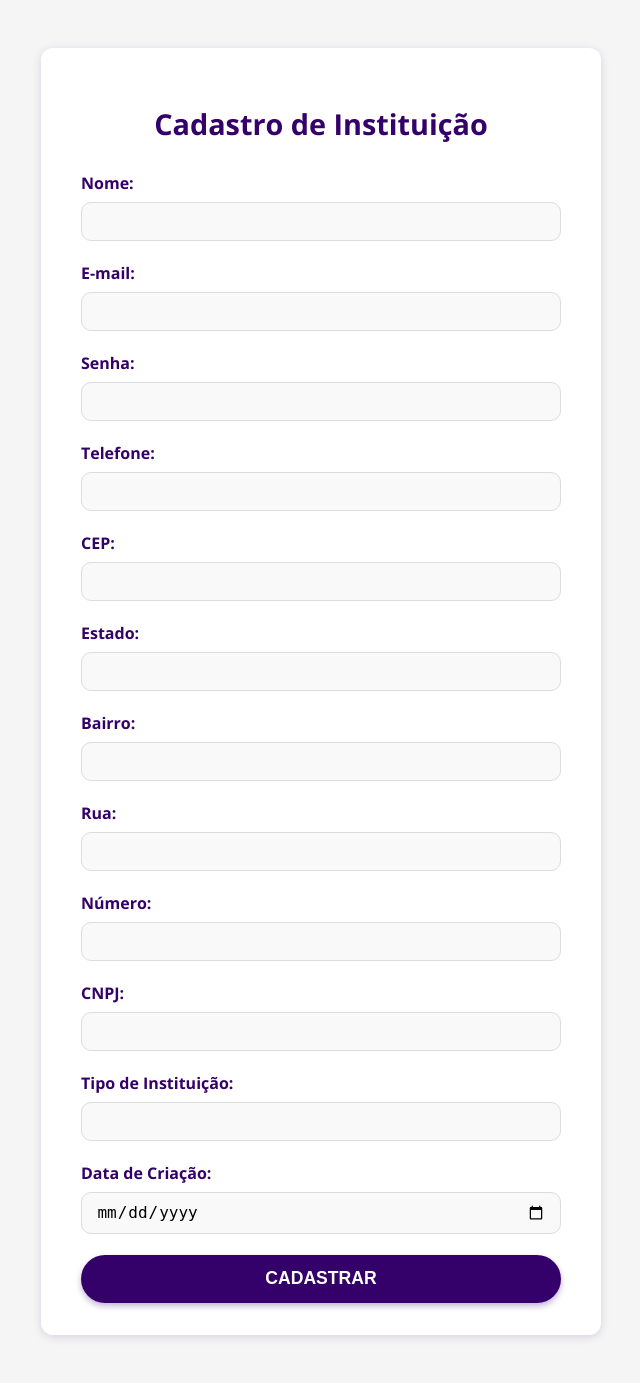
After one commit to richardcsantos07/LevelUp_TCC, a PHP site: page /html/FormCadInst.html in a window 1280 px wide. The commit adds this page. Shown: the whole page, without its empty margins (319-959 px from the left). Run offline with PHP 8.4, Linux system fonts and the light colour scheme.

Commit message:
add forms cad

```diff
--- a/view/css/formulario.css
+++ b/view/css/formulario.css
@@ -2,168 +2,79 @@
 
 body {
     font-family: 'Open Sans', sans-serif;
-    background-color: #ecf0f1;
-    margin: 0;
-    padding: 0;
+    background-color: #f5f5f5;
 }
 
-.box {
-    color: white;
-    position: absolute;
-    top: 50%;
-    left: 50%;
-    transform: translate(-50%, -50%);
-    background-color: white;
-    padding: 13px;
-    border-radius: 15px;
-    width: 25%;
+.form-container {
+    background-color: #ffffff;
+    border-radius: 12px;
+    padding: 2rem 2.5rem;
+    max-width: 480px;
+    margin: 3rem auto;
+    box-shadow: 0 2px 10px rgba(52, 0, 105, 0.15);
 }
 
-fieldset {
-    border: 3px solid #f87d8f;
-    border-radius: 15px;
+.form-container h2 {
+    color: #340069;
+    font-weight: 700;
+    font-size: 1.8rem;
+    margin-bottom: 1.8rem;
+    text-align: center;
 }
 
-legend {
-    border: 1px solid #f87d8f;
-    padding: 6px;
-    text-align: center;
-    background-color: #f87d8f;
-    border-radius: 8px;
+.form-group {
+    margin-bottom: 1.3rem;
+    display: flex;
+    flex-direction: column;
 }
 
-.description {
-    font-size: 15px;
-    font-weight: 30;
-    line-height: 20px;
-    margin: 1px;
+.form-group label {
+    font-weight: 600;
+    color: #340069;
+    margin-bottom: 0.5rem;
 }
 
-.description-second {
-    color: #7f8c8d;
-}
-p{
-    color: #7f8c8d;
+.form-group input {
+    padding: 0.6rem 0.9rem;
+    font-size: 1rem;
+    border: 1.5px solid #dcdcdc;
+    border-radius: 10px;
+    background-color: #f9f9f9;
+    transition: border-color 0.3s ease, background-color 0.3s ease;
 }
 
-.label-input {
-    display: flex;
-    align-items: center;
-    margin: 5px 0;
-    background-color: #ecf0f1;
-    padding: 8px;
+.form-group input:focus {
+    outline: none;
+    border-color: #340069;
+    background-color: #f0e9ff;
 }
 
-.label-input input {
-    height: 25px;
+button[type="submit"] {
     width: 100%;
+    padding: 0.85rem 0;
+    background-color: #340069;
+    color: #fff;
+    font-weight: 700;
+    font-size: 1.1rem;
     border: none;
-    background-color: #ecf0f1;
-    padding-left: 10px;
+    border-radius: 25px;
+    cursor: pointer;
+    text-transform: uppercase;
+    transition: background-color 0.3s ease, color 0.3s ease;
+    box-shadow: 0 3px 6px rgba(52, 0, 105, 0.3);
 }
 
-.toggle-group {
-    display: flex;
-    justify-content: space-between;
-    align-items: center;
-    padding: 15px 0;
-    border-bottom: 1px solid #eee;
+button[type="submit"]:hover {
+    background-color: #fff;
+    color: #340069;
+    border: 2px solid #340069;
+    box-shadow: none;
 }
 
-.toggle-group:last-child {
-    border-bottom: none;
+@media (max-width: 600px) {
+    .form-container {
+        padding: 1.5rem 1.8rem;
+        margin: 2rem 1rem;
+        max-width: 100%;
+    }
 }
-
-.toggle-switch {
-    position: relative;
-    display: inline-block;
-    width: 50px;
-    height: 26px;
-}
-
-.toggle-switch input {
-    opacity: 0;
-    width: 0;
-    height: 0;
-}
-.slider {
-    position: absolute;
-    cursor: pointer;
-    top: 0;
-    left: 0;
-    right: 0;
-    bottom: 0;
-    background-color: #ccc;
-    transition: .4s;
-    border-radius: 34px;
-}
-
-.slider:before {
-    position: absolute;
-    content: "";
-    height: 20px;
-    width: 20px;
-    left: 3px;
-    bottom: 3px;
-    background-color: white;
-    transition: .4s;
-    border-radius: 50%;
-}
-
-input:checked + .slider {
-    background-color: #fdafaf;
-}
-
-input:checked + .slider:before {
-    transform: translateX(24px);
-}
-
-input:-webkit-autofill {
-    -webkit-box-shadow: 0 0 0px 1000px #ecf0f1 inset !important;
-    -webkit-text-fill-color: #000 !important;
-    background-color: #ecf0f1;
-}
-.icon-modify {
-    color: #7f8c8d;
-    padding: 0 5px;
-}
-
-.btn {
-    align-self: center;
-    border-radius: 15px;
-    text-transform: uppercase;
-    color: #fff;
-    font-size: 10px;
-    padding: 10px 50px;
-    cursor: pointer;
-    font-weight: bold;
-    width: 150px;
-    border: none;
-    margin-top: 1rem;
-    margin-left: 80px;
-}
-.btn-second {
-    background-color: #f87d8f;
-    border: 1px solid #f87d8f;
-    transition: background-color .5s;
-    align-items: center;
-}
-.btn-second:hover {
-    background-color: #fff;
-    border: 1px solid #f87d8f;
-    color: #f87d8f;
-}
-#submit{
-background-image: linear-gradient(to right, #f87d8f, #fda6b3);
-width: 100%;
-border: none;
-padding: 10px;
-color: white;
-font-size: 15px;
-cursor: pointer;
-border-radius: 10px;
-}
-#submit:hover{
-    background-image: linear-gradient(to right, #f87d8f, #fda6b3);
-
-}
--- /dev/null
+++ b/view/html/FormCadInst.html
@@ -0,0 +1,66 @@
+<!DOCTYPE html>
+<html lang="pt-br">
+<head>
+    <link rel="shortcut icon" href="../favicon.ico" type="image/x-icon">
+    <meta charset="UTF-8" />
+    <meta name="viewport" content="width=device-width, initial-scale=1" />
+    <title>Cadastro de Instituição</title>
+    <link rel="stylesheet" href="../css/formulario.css" />
+</head>
+<body>
+    <div class="form-container">
+        <h2>Cadastro de Instituição</h2>
+        <form action="../../php/insertInst.php" method="POST">
+            <div class="form-group">
+                <label for="nome">Nome:</label>
+                <input type="text" id="nome" name="nome" required />
+            </div>
+            <div class="form-group">
+                <label for="email">E-mail:</label>
+                <input type="email" id="email" name="email" required />
+            </div>
+            <div class="form-group">
+                <label for="senha">Senha:</label>
+                <input type="password" id="senha" name="senha" required />
+            </div>
+            <div class="form-group">
+                <label for="telefone">Telefone:</label>
+                <input type="tel" id="telefone" name="telefone" required />
+            </div>
+            <div class="form-group">
+                <label for="cep">CEP:</label>
+                <input type="text" id="cep" name="cep" required />
+            </div>
+            <div class="form-group">
+                <label for="estado">Estado:</label>
+                <input type="text" id="estado" name="estado" required />
+            </div>
+            <div class="form-group">
+                <label for="bairro">Bairro:</label>
+                <input type="text" id="bairro" name="bairro" required />
+            </div>
+            <div class="form-group">
+                <label for="rua">Rua:</label>
+                <input type="text" id="rua" name="rua" required />
+            </div>
+            <div class="form-group">
+                <label for="num">Número:</label>
+                <input type="text" id="num" name="num" required />
+            </div>
+            <div class="form-group">
+                <label for="cnpj">CNPJ:</label>
+                <input type="text" id="cnpj" name="cnpj" required />
+            </div>
+            <div class="form-group">
+                <label for="tipoInstituicao">Tipo de Instituição:</label>
+                <input type="text" id="tipoInstituicao" name="tipoInstituicao" required />
+            </div>
+            <div class="form-group">
+                <label for="dataCriacaoInst">Data de Criação:</label>
+                <input type="date" id="dataCriacaoInst" name="dataCriacaoInst" required />
+            </div>
+            <button type="submit" name="submit">Cadastrar</button>
+        </form>
+    </div>
+</body>
+</html>
```
Also changed, not shown: view/html/FormCadAluno.html (added, +50 -0 lines), view/html/FormCadCrianca.html (added, +46 -0 lines), view/html/FormCadProf.html (added, +46 -0 lines), view/html/FormCadResp.html (added, +34 -0 lines).
